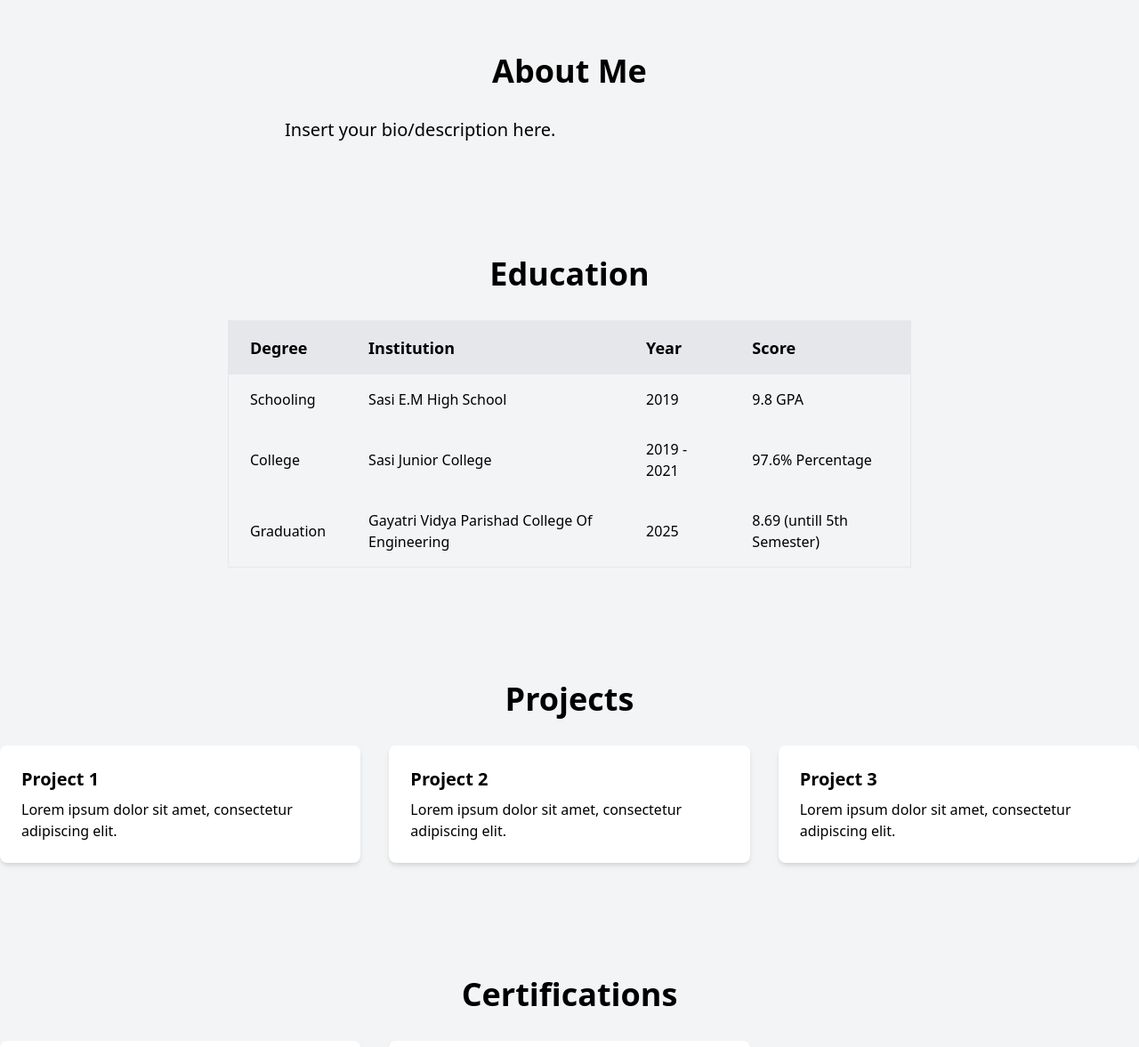
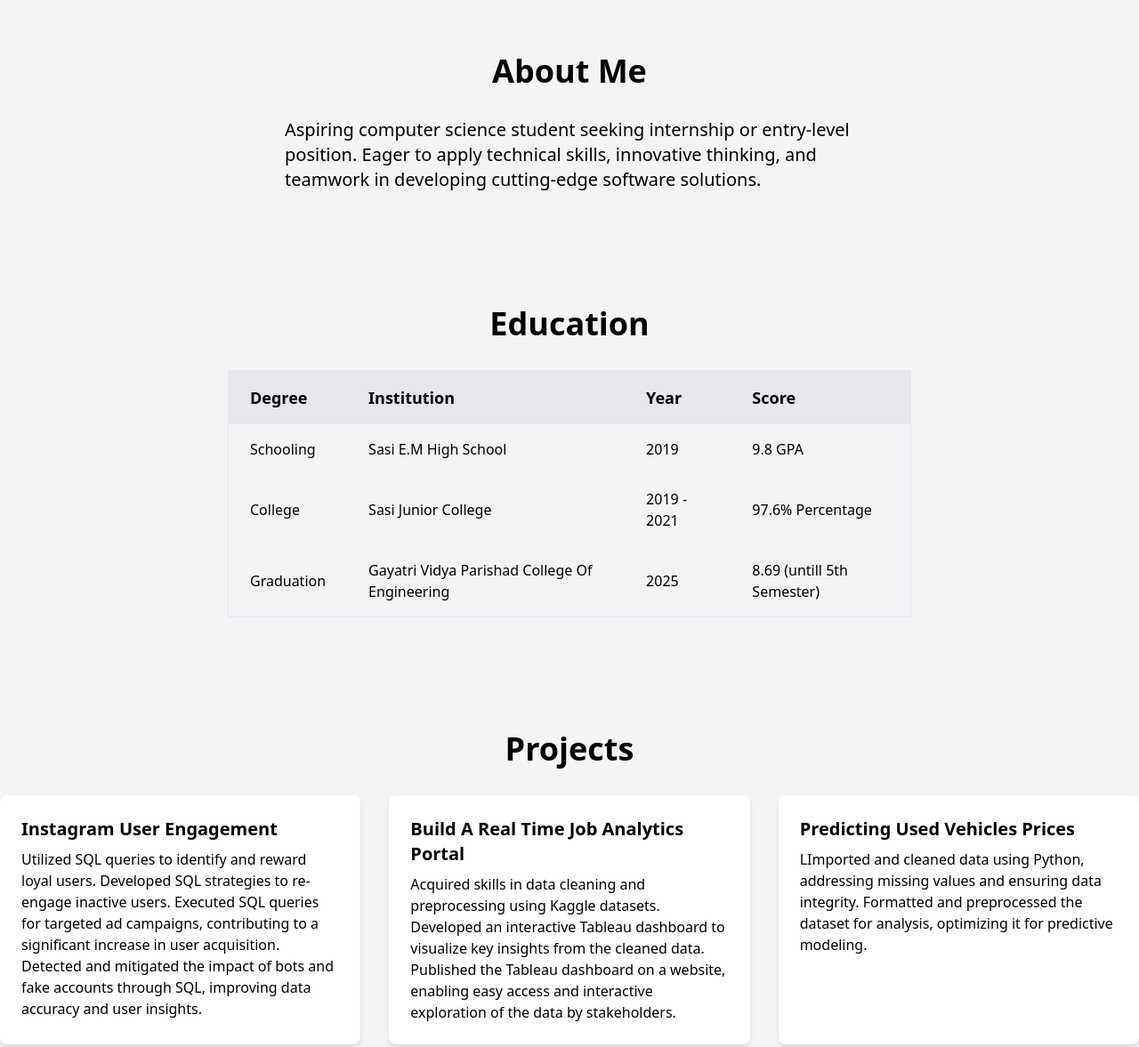
Before and after one commit to kiran2203/portfolio, a plain HTML site: page index.html in a window 1280 px wide. Shown: the part 320-1497 px from the top of the page at 89% size. Drawn offline with nearby package versions, Linux system fonts and the light colour scheme.

Commit message:
updated project

```diff
--- a/index.html
+++ b/index.html
@@ -72,7 +72,8 @@
     <section id="about" class="py-16">
         <div class="container mx-auto">
             <h2 class="text-3xl lg:text-4xl font-bold mb-8 text-center">About Me</h2>
-            <p class="text-lg lg:text-xl max-w-3xl mx-auto about-text">Insert your bio/description here.</p>
+            <p class="text-lg lg:text-xl max-w-3xl mx-auto about-text">Aspiring computer science student seeking internship or entry-level position. Eager to apply technical skills, innovative thinking, and
+                teamwork in developing cutting-edge software solutions.</p>
         </div>
     </section>
 
@@ -124,16 +125,21 @@
             <div class="grid grid-cols-1 md:grid-cols-2 lg:grid-cols-3 gap-8">
                 <!-- Replace the following with your project cards -->
                 <div class="bg-white rounded-lg shadow-md p-6">
-                    <h3 class="font-bold text-xl mb-2">Project 1</h3>
-                    <p>Lorem ipsum dolor sit amet, consectetur adipiscing elit.</p>
+                    <h3 class="font-bold text-xl mb-2">Instagram User Engagement</h3>
+                    <p>Utilized SQL queries to identify and reward loyal users. Developed SQL strategies to re-engage inactive users. Executed SQL queries for targeted ad campaigns, contributing to a
+                        significant increase in user acquisition. Detected and mitigated the impact of bots and fake accounts
+                        through SQL, improving data accuracy and user insights.</p>
                 </div>
                 <div class="bg-white rounded-lg shadow-md p-6">
-                    <h3 class="font-bold text-xl mb-2">Project 2</h3>
-                    <p>Lorem ipsum dolor sit amet, consectetur adipiscing elit.</p>
+                    <h3 class="font-bold text-xl mb-2">Build A Real Time Job Analytics Portal</h3>
+                    <p>Acquired skills in data cleaning and preprocessing using Kaggle datasets. Developed an interactive Tableau dashboard to visualize key
+                        insights from the cleaned data. Published the Tableau dashboard on a website, enabling easy access and interactive exploration of the data by stakeholders.</p>
                 </div>
                 <div class="bg-white rounded-lg shadow-md p-6">
-                    <h3 class="font-bold text-xl mb-2">Project 3</h3>
-                    <p>Lorem ipsum dolor sit amet, consectetur adipiscing elit.</p>
+                    <h3 class="font-bold text-xl mb-2">Predicting Used Vehicles Prices</h3>
+                    <p>LImported and cleaned data using Python, addressing missing values and ensuring data integrity. Formatted and preprocessed the dataset for analysis, optimizing it
+                        for predictive modeling.
+                        </p>
                 </div>
             </div>
         </div>
@@ -190,7 +196,7 @@
                 <a href="#" class="text-white"><i class="fab fa-github"></i></a>
             </div>
             <!-- Resume Link -->
-            <a href="https://docs.google.com/document/d/1A_UEhktFrX4ZUUDq-fwu4O0WY0mGMd5g/edit?usp=sharing&ouid=117895871956317293189&rtpof=true&sd=true" class="block mt-4 underline text-white">Download Resume</a>
+            <a href="https://drive.google.com/file/d/19rbPTePdl6TtbTXPq0GPQjy4ZRIBKlaS/view?usp=sharing" class="block mt-4 underline text-white">Download Resume</a>
             <p>&copy; 2024 My Portfolio. All rights reserved.</p>
         </div>
     </footer>
```
